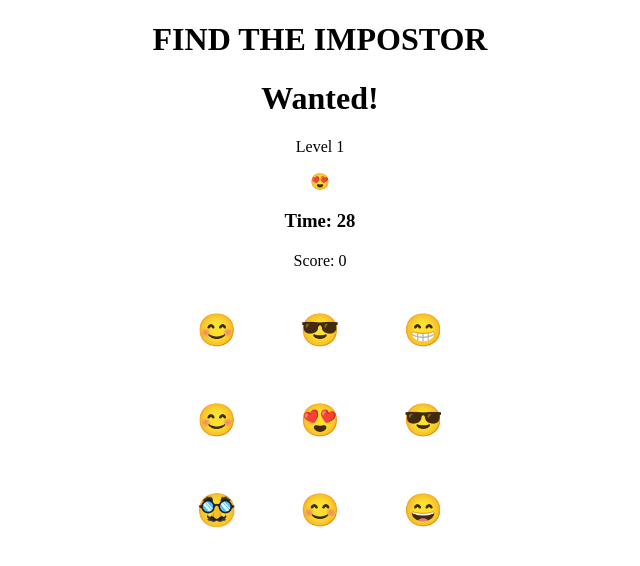
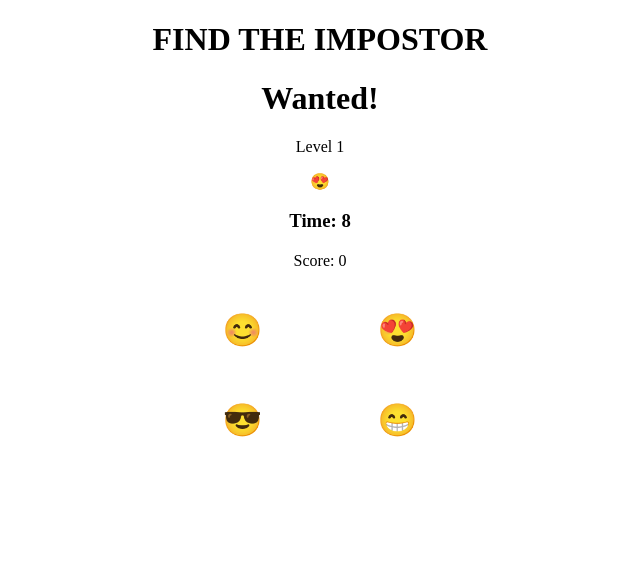
Before and after one commit to wilmareistad/wanted, a React (Vite) app: page / in a window 1280 px wide. Both pictures are taken after a click on the button "Start game". Shown: the top 566 px of the page, without its empty margins (320-960 px from the left). Built offline with nearby package versions, Linux system fonts and the light colour scheme.

Commit message:
added new component, Carousel for more levels. Added more levels. Fixed timer, timer start with 10 sek and 5 sek are added to the prev time when the right figure is touched.

```diff
--- a/src/App.css
+++ b/src/App.css
@@ -3,3 +3,13 @@ main {
   justify-content: center;
   text-align: center;
 }
+
+@keyframes scroll-left {
+  from { transform: translateX(0); }
+  to   { transform: translateX(-50%); }
+}
+
+@keyframes scroll-right {
+  from { transform: translateX(-50%); }
+  to   { transform: translateX(0); }
+}
--- /dev/null
+++ b/src/components/CarouselGrid.tsx
@@ -0,0 +1,46 @@
+import type { Character } from "../types/Character";
+import type { Props, RowProps } from "../types/Level";
+
+export default function CarouselGrid({ characters, cols, onCharacterClick }: Props) {
+  const rows: Character[][] = [];
+  for (let i = 0; i < characters.length; i += cols) {
+    rows.push(characters.slice(i, i + cols));
+  }
+
+  return (
+    <div style={{ overflow: "hidden" }}>
+      {rows.map((row, rowIndex) => (
+        <CarouselRow
+          key={rowIndex}
+          row={row}
+          direction={rowIndex % 2 === 0 ? "left" : "right"}
+          onCharacterClick={onCharacterClick}
+        />
+      ))}
+    </div>
+  );
+}
+
+function CarouselRow({ row, direction, onCharacterClick }: RowProps) {
+  const doubled = [...row, ...row];
+
+  return (
+    <div
+      style={{
+        display: "flex",
+        animation: `scroll-${direction} 6s linear infinite`,
+        width: "max-content",
+      }}
+    >
+      {doubled.map((c, i) => (
+        <button
+          key={`${c.id}-${i}`}
+          onClick={() => onCharacterClick(c)}
+          style={{ minWidth: "60px", minHeight: "60px", fontSize: "2rem" }}
+        >
+          {c.figure}
+        </button>
+      ))}
+    </div>
+  );
+}
--- a/src/components/Game.module.css
+++ b/src/components/Game.module.css
@@ -1,3 +1,11 @@
+.grid {
+  display: grid;
+  gap: 8px;
+}
+
+.grid2 {
+  grid-template-columns: repeat(2, 1fr);
+}
 .grid3 {
   grid-template-columns: repeat(3, 1fr);
 }
--- a/src/components/Game.tsx
+++ b/src/components/Game.tsx
@@ -1,11 +1,10 @@
-import { useState } from "react";
+import { useState, useRef, useEffect } from "react";
 import type { Character } from "../types/Character";
-import Timer from "./Timer";
+import Timer, { type TimerHandle } from "./Timer";
 import { LEVELS } from "../data/Levels";
 import { pickTargetFigure, generateCharacters } from "../utils/gameUtils";
 import styles from "./Game.module.css";
-
-
+import CarouselGrid from "./CarouselGrid";
 
 export default function Game() {
   const [gameState, setGameState] = useState<"idle" | "playing" | "gameover">("idle");
@@ -14,10 +13,12 @@ export default function Game() {
   const [characters, setCharacters] = useState<Character[]>([]);
   const [message, setMessage] = useState("");
   const [score, setScore] = useState(0);
-  const [levelScore, setLevelScore] = useState(0);
-  const [timerKey, setTimerKey] = useState(0);
+  const [currentTime, setCurrentTime] = useState(10);
+  const timerRef = useRef<TimerHandle>(null);
 
   const currentLevel = LEVELS[levelIndex];
+  const cols = Math.sqrt(currentLevel.gridCount);
+  const [timerKey, setTimerKey] = useState(0);
 
   function startGame() {
     const newTarget = pickTargetFigure();
@@ -25,46 +26,34 @@ export default function Game() {
     setCharacters(generateCharacters(LEVELS[0].gridCount, newTarget));
     setMessage("");
     setScore(0);
-    setLevelScore(0);
     setLevelIndex(0);
+    setCurrentTime(10);
     setTimerKey((k) => k + 1);
     setGameState("playing");
-  }
-
-  function nextRound(index: number) {
-    const newTarget = pickTargetFigure();
-    setTargetFigure(newTarget);
-    setCharacters(generateCharacters(LEVELS[index].gridCount, newTarget));
   }
 
   function handleClick(character: Character) {
     if (gameState !== "playing") return;
 
     if (character.isTarget) {
-      const newLevelScore = levelScore + 1;
       setScore((prev) => prev + 1);
+      timerRef.current?.addTime(5);
 
-      if (newLevelScore >= currentLevel.pointsToAdvance) {
       const nextIndex = levelIndex + 1;
       if (nextIndex >= LEVELS.length) {
         setGameState("gameover");
       } else {
         setMessage(`Level ${nextIndex + 1}!`);
         setLevelIndex(nextIndex);
-          setLevelScore(0);
-          nextRound(nextIndex);
-        }
-      } else {
-        setLevelScore(newLevelScore);
-        setMessage("CORRECT!");
-        nextRound(levelIndex);
+        const newTarget = pickTargetFigure();
+        setTargetFigure(newTarget);
+        setCharacters(generateCharacters(LEVELS[nextIndex].gridCount, newTarget));
       }
     } else {
       setMessage("Wrong...");
     }
   }
 
-  // start
   if (gameState === "idle") {
     return (
       <div>
@@ -74,18 +63,16 @@ export default function Game() {
     );
   }
 
-  // game and game over
   return (
-    <div>
     <div>
       <h1>Wanted!</h1>
       <p>Level {currentLevel.level}</p>
       <div>{targetFigure}</div>
-      </div>
 
       <Timer
         key={timerKey}
-        initialTime={30}
+        ref={timerRef}
+        initialTime={currentTime}
         onTimeUp={() => setGameState("gameover")}
       />
 
@@ -99,13 +86,18 @@ export default function Game() {
         </div>
       )}
 
-    <div className={`grid ${styles[`grid${Math.sqrt(currentLevel.gridCount)}`]}`}>
+      {/* Vanligt grid eller karusell */}
+      {currentLevel.carousel ? (
+        <CarouselGrid characters={characters} cols={cols} onCharacterClick={handleClick} />
+      ) : (
+        <div className={`grid ${styles[`grid${cols}`]}`}>
           {characters.map((c) => (
             <button key={c.id} onClick={() => handleClick(c)}>
               {c.figure}
             </button>
           ))}
         </div>
+      )}
     </div>
   );
 }
--- a/src/components/Timer.tsx
+++ b/src/components/Timer.tsx
@@ -1,10 +1,28 @@
-import { useEffect, useState } from "react";
+import { useEffect, useState, useImperativeHandle, forwardRef } from "react";
 import type { TimerProps } from "../types/Game";
 
-export default function Timer({ initialTime, onTimeUp }: TimerProps) {
+export type TimerHandle = {
+  addTime: (seconds: number) => void;
+};
+
+const Timer = forwardRef<TimerHandle, TimerProps>(({ initialTime, onTimeUp }, ref) => {
   const [timeLeft, setTimeLeft] = useState(initialTime);
 
+  useImperativeHandle(ref, () => ({
+    addTime: (seconds: number) => {
+      setTimeLeft((prev) => prev + seconds);
+    },
+  }));
+
   useEffect(() => {
+    setTimeLeft(initialTime);
+  }, [initialTime]);
+
+  useEffect(() => {
+    if (timeLeft <= 0) {
+      onTimeUp();
+      return;
+    }
     const interval = setInterval(() => {
       setTimeLeft((prev) => {
         if (prev <= 1) {
@@ -15,9 +33,10 @@ export default function Timer({ initialTime, onTimeUp }: TimerProps) {
         return prev - 1;
       });
     }, 1000);
-
     return () => clearInterval(interval);
-  }, []);
+  }, [timeLeft > 0]);
 
   return <h3>Time: {timeLeft}</h3>;
-}
+});
+
+export default Timer;
--- a/src/data/Levels.ts
+++ b/src/data/Levels.ts
@@ -1,7 +1,11 @@
 import type { LevelConfig } from "../types/Level";
 
 export const LEVELS: LevelConfig[] = [
-  { level: 1, gridCount: 9,  pointsToAdvance: 5 },
-  { level: 2, gridCount: 16, pointsToAdvance: 5 },
-  { level: 3, gridCount: 25, pointsToAdvance: 5 },
+  { level: 1, gridCount: 4,  pointsToAdvance: 1, initialTime: 10 },
+  { level: 2, gridCount: 9,  pointsToAdvance: 1, initialTime: 0 }, // 0 = takes it from the one before
+  { level: 3, gridCount: 16, pointsToAdvance: 1, initialTime: 0 },
+  { level: 4, gridCount: 25, pointsToAdvance: 1, initialTime: 0 },
+  { level: 5, gridCount: 16, pointsToAdvance: 1, initialTime: 0, carousel: true },
+  { level: 6, gridCount: 25, pointsToAdvance: 1, initialTime: 0, carousel: true },
+  { level: 7, gridCount: 25, pointsToAdvance: 1, initialTime: 0, carousel: true },
 ];
```
Also changed, not shown: src/types/Game.ts (+6 -6 lines), src/types/Level.ts (+16 -0 lines). Lines whose indentation alone changed are shown as unchanged.
